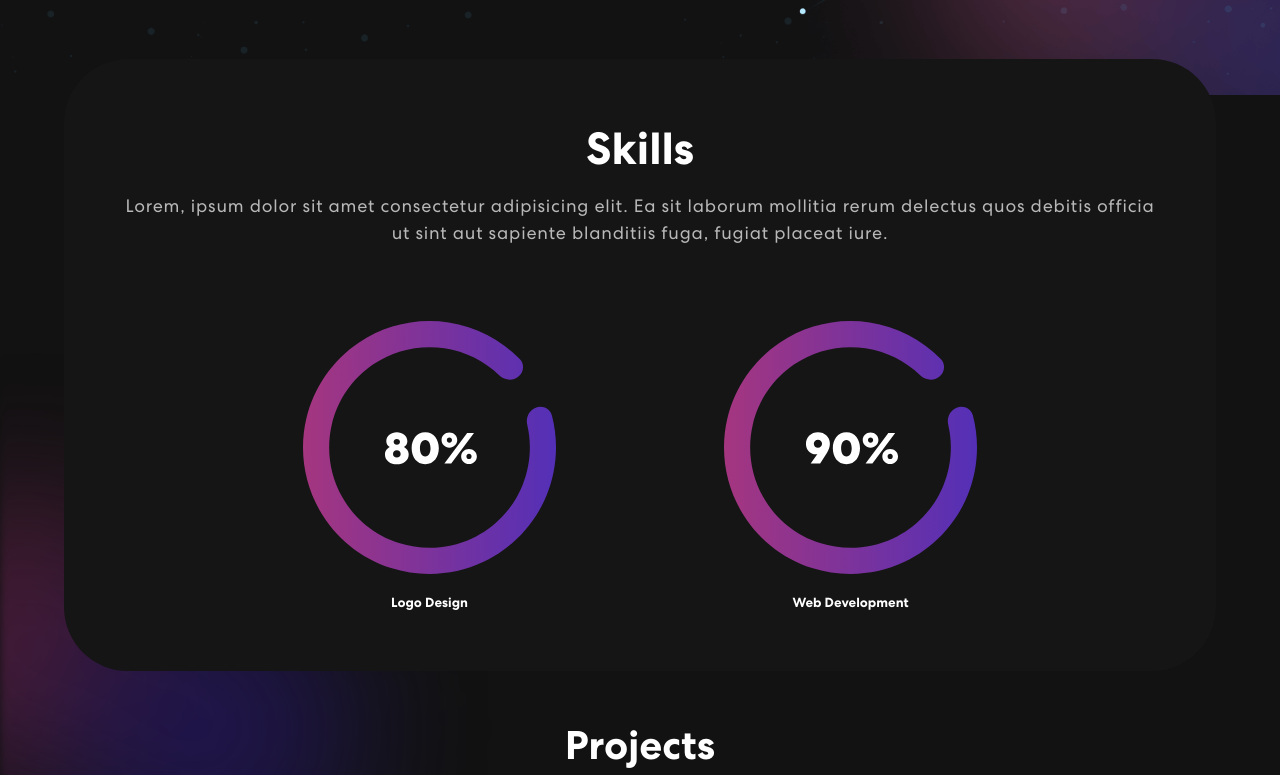
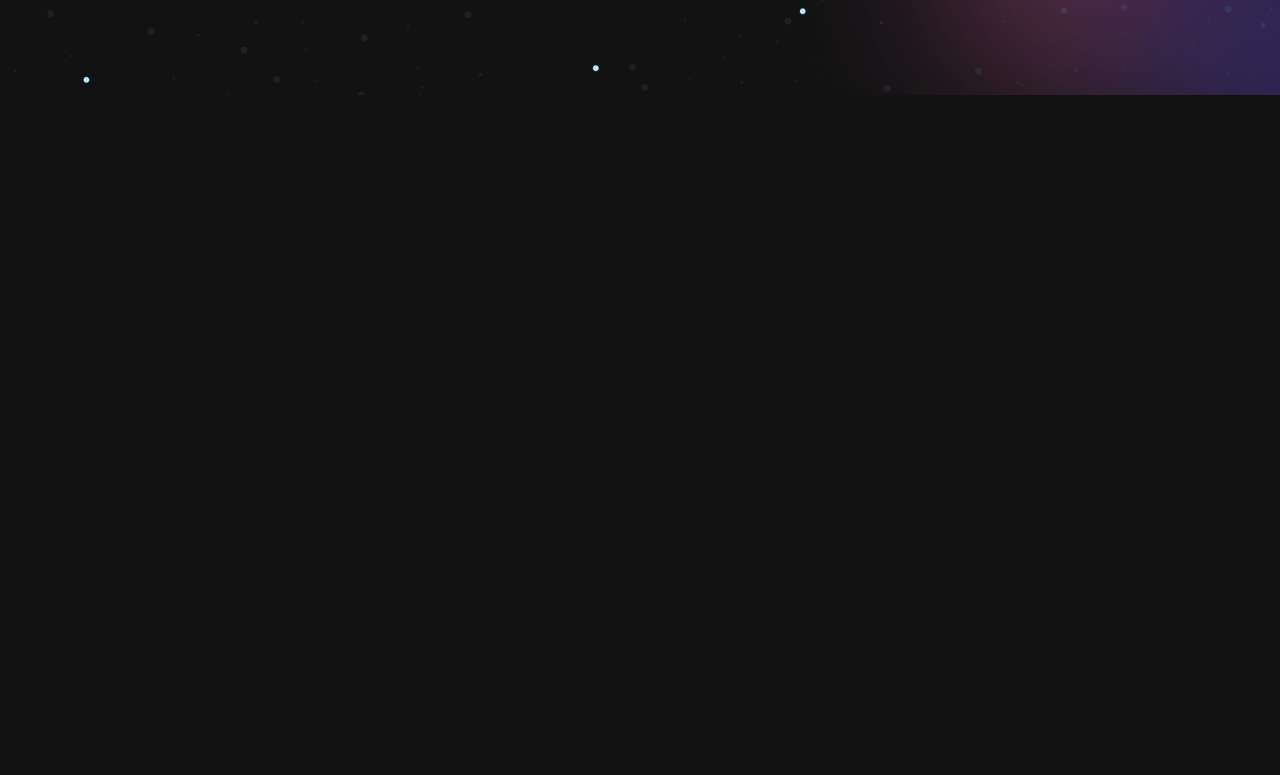
Before and after one commit to Slegendz/PortfolioWeb, a React app: page / in a window 1280 px wide. Shown: the part 705-1480 px from the top of the page. After the commit the page ends 800 px from the top, so only its background shows below. Built offline with nearby package versions, Linux system fonts and the light colour scheme; the HTML template or start-up script is replaced by a standard one.

Commit message:
Removed ALl

```diff
--- a/src/App.jsx
+++ b/src/App.jsx
@@ -10,8 +10,8 @@ function App() {
     <div className = "App">
       <Navbar />
       <Banner />
-      <Skills />
-      <Projects />
+      {/* <Skills /> */}
+      {/* <Projects /> */}
       {/* <Contact /> */}
       {/* <Footer /> */}
     </div>
```
